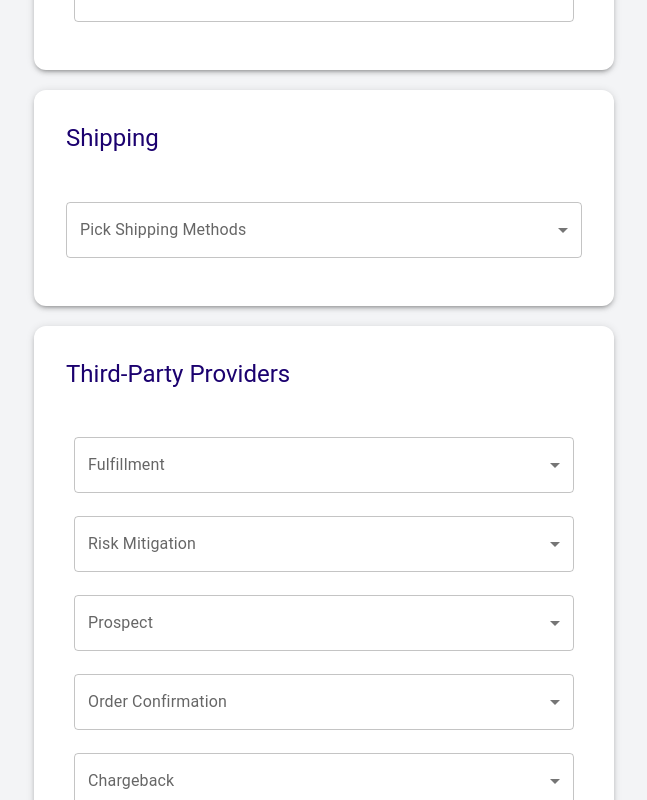
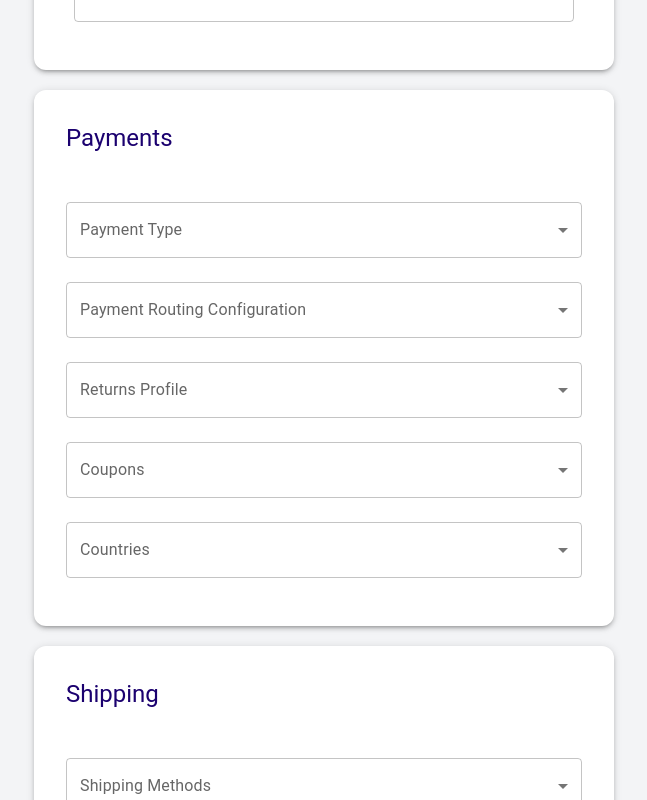
Before and after one commit to BhavikStickyIO/Sticky, a React (Vite) app: page / in a window 1280 px wide. Shown: the part 1540-2340 px from the top of the page, without its empty margins (275-922 px from the left). Built offline with nearby package versions, Linux system fonts and the light colour scheme.

Commit message:
Update:Add Payment Section

```diff
--- /dev/null
+++ b/src/common/SecondaryDropdown.jsx
@@ -0,0 +1,60 @@
+import React, { useState } from "react";
+// import { CustomCard } from "../../common";
+import { Select, MenuItem, Chip, FormControl, InputLabel } from "@mui/material";
+
+const SecondaryDropdown = ({ label }) => {
+  const [shippingMethod, setShippingMethod] = useState("");
+
+  const shippingOptions = [
+    { value: "free", label: "Free Delivery" },
+    { value: "express", label: "Express Delivery" },
+    { value: "standard", label: "Standard Delivery" },
+  ];
+
+  const handleChange = (event) => {
+    setShippingMethod(event.target.value);
+  };
+
+  const handleClear = () => {
+    setShippingMethod("");
+  };
+
+  return (
+    <div>
+      <FormControl fullWidth variant="outlined" margin="normal">
+        <InputLabel>{label}</InputLabel>
+        <Select value={shippingMethod} onChange={handleChange} label={label}>
+          {shippingOptions.map((option) => (
+            <MenuItem key={option.value} value={option.value}>
+              {option.label}
+            </MenuItem>
+          ))}
+        </Select>
+      </FormControl>
+
+      {shippingMethod && (
+        <div style={{ marginTop: "10px" }}>
+          <Chip
+            label={
+              <span style={{ paddingRight: "20px" }}>
+                {
+                  shippingOptions.find(
+                    (option) => option.value === shippingMethod
+                  )?.label
+                }
+              </span>
+            }
+            onDelete={handleClear}
+            style={{
+              backgroundColor: "#E0F7FA",
+              borderRadius: "0px",
+              marginRight: "50px",
+            }}
+          />
+        </div>
+      )}
+    </div>
+  );
+};
+
+export default SecondaryDropdown;
--- a/src/common/index.js
+++ b/src/common/index.js
@@ -4,5 +4,6 @@ import CardSectionHeader from "./CardSectionHeader";
 import DropDown from "./DropDown";
 import InputField from "./InputField";
 import SwitchToggle from "./SwitchToggle";
+import SecondaryDropdown from './SecondaryDropdown'
 
-export { Button, CustomCard, CardSectionHeader, DropDown, InputField,SwitchToggle }
+export { Button, CustomCard, CardSectionHeader, DropDown, InputField,SwitchToggle,SecondaryDropdown }
--- a/src/components/funnel/FunnelForm.jsx
+++ b/src/components/funnel/FunnelForm.jsx
@@ -1,14 +1,15 @@
-import React, { useEffect, useRef } from 'react'
-import FunnelInformation from './FunnelInformation'
-import ShippingInformation from '../shipping/ShipingInformation'
-import ThirdpartyInformation from '../thirdpartyprovider/ThirdpartyInformation'
-import BinblockingInformation from '../binblocking/BinblockingInformation'
-import PostbackProfileInformation from '../postbackprofile/PostbackProfileInformation'
-import { useFunnelContext } from '../../context/funnelContext'
+import React, { useEffect, useRef } from "react";
+import FunnelInformation from "./FunnelInformation";
+import ShippingInformation from "../shipping/ShipingInformation";
+import ThirdpartyInformation from "../thirdpartyprovider/ThirdpartyInformation";
+import BinblockingInformation from "../binblocking/BinblockingInformation";
+import PostbackProfileInformation from "../postbackprofile/PostbackProfileInformation";
+import { useFunnelContext } from "../../context/funnelContext";
+import PaymentInformation from "../payments/PaymentInformation";
 
 const FunnelForm = () => {
   const { value } = useFunnelContext();
-
+console.log("VaL",value)
   const shippingInfoRef = useRef();
 
   useEffect(() => {
@@ -28,13 +29,14 @@ const FunnelForm = () => {
     <>
       <FunnelInformation />
       <div ref={shippingInfoRef}>
+        <PaymentInformation />
+      </div>
       <ShippingInformation />
-            </div>
       <ThirdpartyInformation />
       <BinblockingInformation />
       {/* <PostbackProfileInformation/> */}
     </>
-    )
-}
+  );
+};
 
 export default FunnelForm;
--- a/src/components/funnel/FunnelInformation.jsx
+++ b/src/components/funnel/FunnelInformation.jsx
@@ -10,7 +10,7 @@ import Typography from "@mui/material/Typography";
 import { useTheme } from "@mui/material/styles";
 import Divider from "@mui/material/Divider";
 import { Box } from "@mui/material";
-// import ContentCopyIcon from "@mui/icons-material/ContentCopy";
+import ContentCopyIcon from "@mui/icons-material/ContentCopy";
 
 const ITEM_HEIGHT = 48;
 const ITEM_PADDING_TOP = 8;
@@ -86,7 +86,7 @@ const FunnelInformation = () => {
               cursor: "pointer",
             }}
           >
-            {/* <ContentCopyIcon /> */}
+            <ContentCopyIcon />
             <Typography>Copy</Typography>
           </Box>
         </Box>
--- a/src/components/payments/PaymentInformation.jsx
+++ b/src/components/payments/PaymentInformation.jsx
@@ -1,11 +1,18 @@
-import React from 'react'
+import React from "react";
+import { CustomCard, SecondaryDropdown } from "../../common";
 
 const PaymentInformation = () => {
   return (
     <div>
+      <CustomCard title="Payments">
+        <SecondaryDropdown label="Payment Type" />
+        <SecondaryDropdown label="Payment Routing Configuration" />
+        <SecondaryDropdown label="Returns Profile" />
+        <SecondaryDropdown label="Coupons" />
+        <SecondaryDropdown label="Countries" />
+      </CustomCard>
+    </div>
+  );
+};
 
-    </div>
-  )
-}
-
-export default PaymentInformation
+export default PaymentInformation;
--- a/src/components/shipping/ShipingInformation.jsx
+++ b/src/components/shipping/ShipingInformation.jsx
@@ -1,27 +1,28 @@
-import React, { useState } from 'react';
-import { CustomCard } from '../../common';
-import { Select, MenuItem, Chip, FormControl, InputLabel } from '@mui/material';
+import React, { useState } from "react";
+import { CustomCard } from "../../common";
+// import { Select, MenuItem, Chip, FormControl, InputLabel } from "@mui/material";
+import SecondaryDropdown from "../../common/SecondaryDropdown";
 
 const ShippingInformation = () => {
-  const [shippingMethod, setShippingMethod] = useState('');
+  // const [shippingMethod, setShippingMethod] = useState('');
 
-  const shippingOptions = [
-    { value: 'free', label: 'Free Delivery' },
-    { value: 'express', label: 'Express Delivery' },
-    { value: 'standard', label: 'Standard Delivery' },
-  ];
+  // const shippingOptions = [
+  //   { value: 'free', label: 'Free Delivery' },
+  //   { value: 'express', label: 'Express Delivery' },
+  //   { value: 'standard', label: 'Standard Delivery' },
+  // ];
 
-  const handleChange = (event) => {
-    setShippingMethod(event.target.value);
-  };
+  // const handleChange = (event) => {
+  //   setShippingMethod(event.target.value);
+  // };
 
-  const handleClear = () => {
-    setShippingMethod('');
-  };
+  // const handleClear = () => {
+  //   setShippingMethod('');
+  // };
 
   return (
     <CustomCard title="Shipping">
-      <FormControl fullWidth variant="outlined" margin="normal">
+      {/* <FormControl fullWidth variant="outlined" margin="normal">
         <InputLabel>Pick Shipping Methods</InputLabel>
         <Select
           value={shippingMethod}
@@ -34,9 +35,9 @@ const ShippingInformation = () => {
             </MenuItem>
           ))}
         </Select>
-      </FormControl>
+      </FormControl> */}
 
-      {shippingMethod && (
+      {/* {shippingMethod && (
         <div style={{ marginTop: '10px' }}>
           <Chip
             label={
@@ -48,9 +49,10 @@ const ShippingInformation = () => {
             style={{ backgroundColor: '#E0F7FA', borderRadius: '0px', marginRight: '50px' }}
           />
         </div>
-      )}
+      )} */}
+      <SecondaryDropdown label="Shipping Methods"/>
     </CustomCard>
   );
-}
+};
 
 export default ShippingInformation;
--- a/src/pages/Funnel.jsx
+++ b/src/pages/Funnel.jsx
@@ -1,5 +1,6 @@
 import React from 'react'
 import {FunnelForm} from '../components/funnel'
+import { PaymentForm } from '../components/payments'
 
 const Funnel = () => {
   return (
```
Lines whose indentation alone changed are shown as unchanged.
